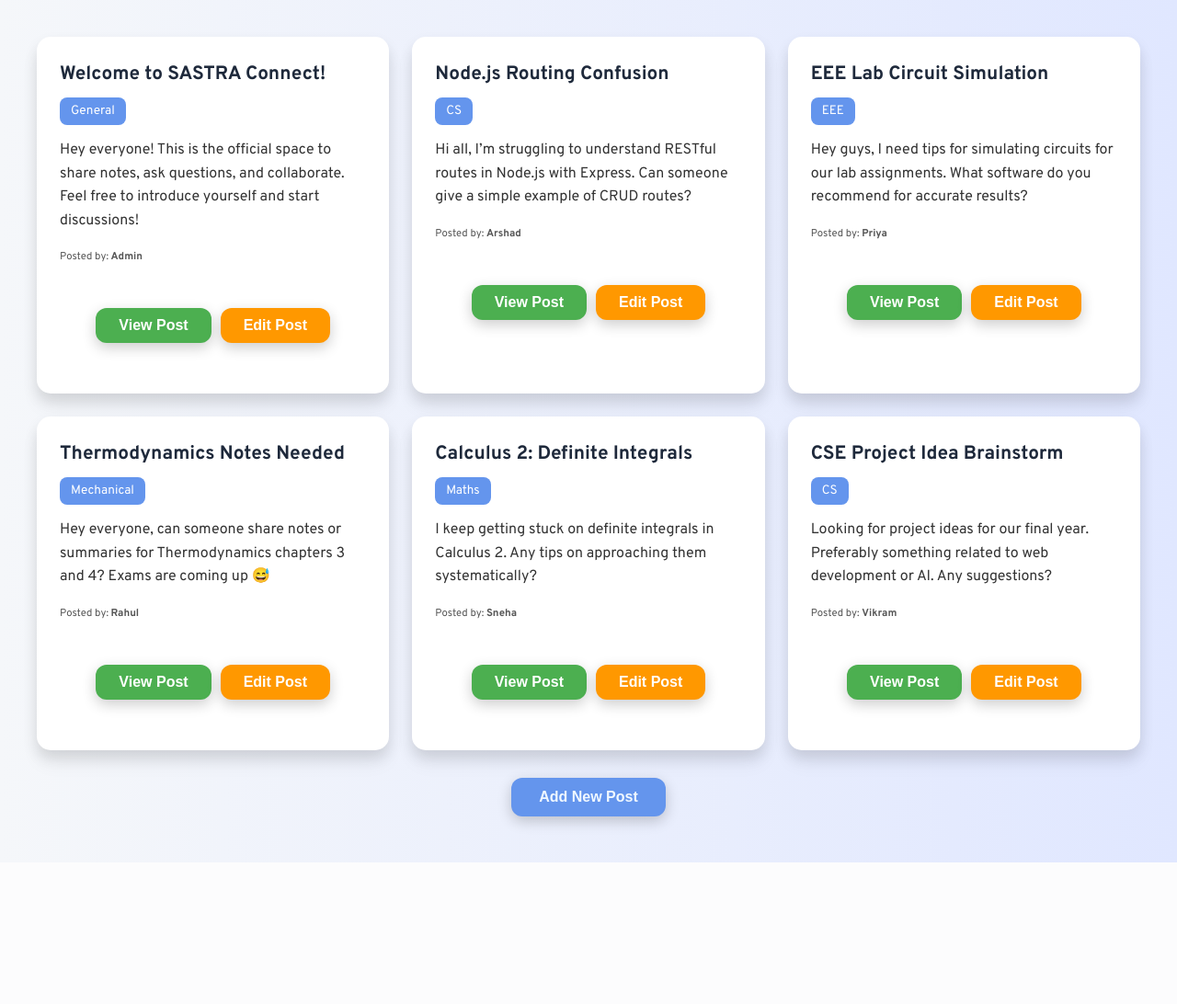
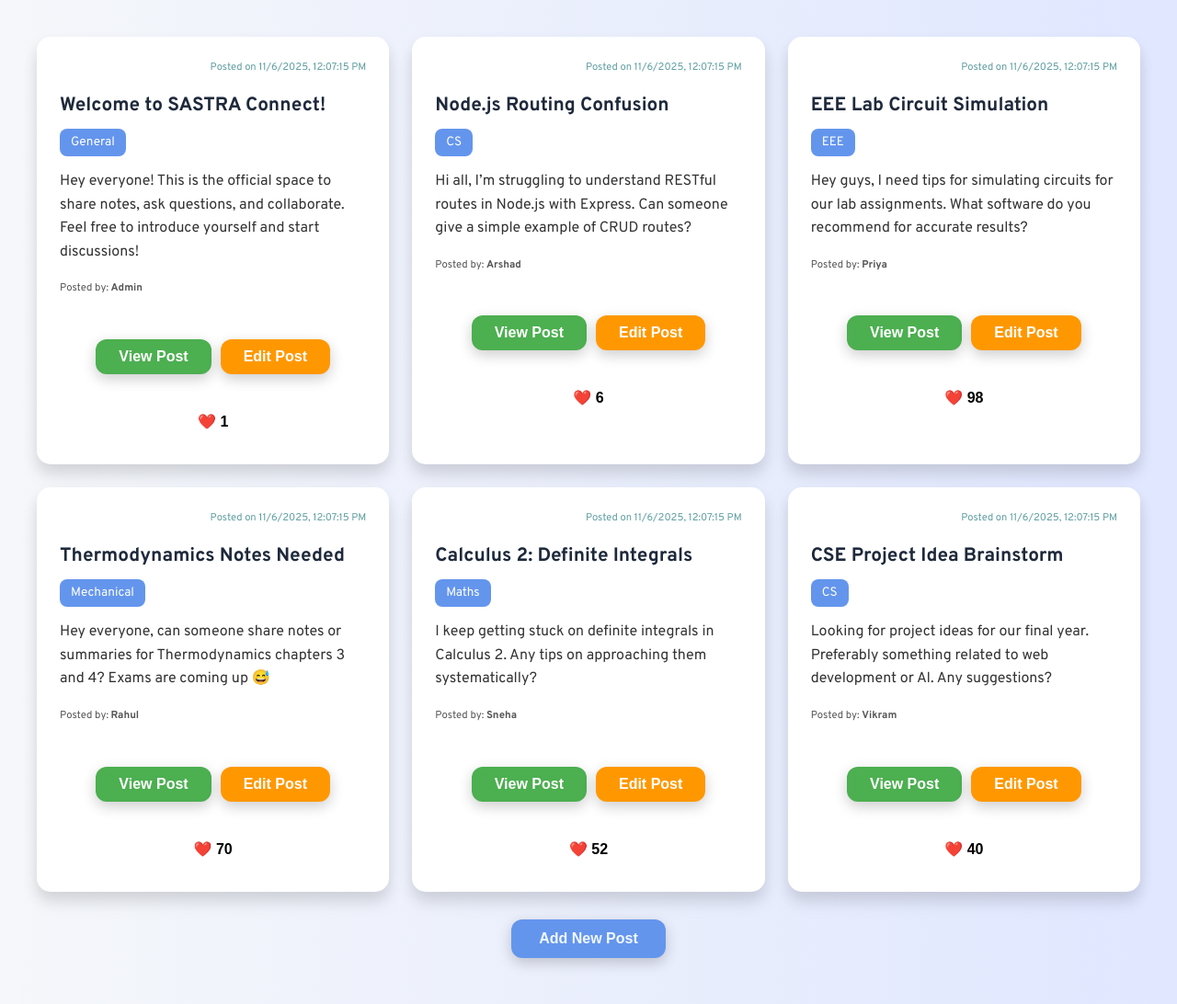
Before and after one commit to ArshadAhmedShaik/SASTRAConnectLite, a Node server app: page /posts in a window 1280 px wide. Shown: the part 140-1232 px from the top of the page at 92% size. Before the commit the page ends 1078 px from the top, so only its background shows below. Run offline with Node 20, Linux system fonts and the light colour scheme.

Commit message:
adds like feature and date uploaded feature

```diff
--- a/app.js
+++ b/app.js
@@ -16,7 +16,13 @@ app.use(express.urlencoded(
 ));
 app.use(methodOverride('_method'));
 
+function randomNumberOfLikes() {
+    return Math.floor(Math.random() * 101);
+}
+
 // I used array as in-memory Storage
+
+let defaultDate = new Date().toLocaleString();
 
 let posts = [
     {
@@ -28,7 +34,9 @@ let posts = [
         comments: [
             { id: uuidv4(), content: "Excited to use this platform! 😄" },
             { id: uuidv4(), content: "Finally a place to share my notes!" }
-        ]
+        ],
+        date: defaultDate,
+        likes: randomNumberOfLikes()
     },
     {
         id: uuidv4(),
@@ -39,7 +47,9 @@ let posts = [
         comments: [
             { id: uuidv4(), content: "Sure! GET, POST, PUT, DELETE correspond to read, create, update, delete. Docs have examples too." },
             { id: uuidv4(), content: "You can check my GitHub repo, I have a small project showing this." }
-        ]
+        ],
+        date: defaultDate,
+        likes: randomNumberOfLikes()
     },
     {
         id: uuidv4(),
@@ -51,7 +61,9 @@ let posts = [
             { id: uuidv4(), content: "Proteus is good for beginners." },
             { id: uuidv4(), content: "I always use Multisim, it makes debugging circuits easier." },
             { id: uuidv4(), content: "LTSpice is free and powerful if you’re okay with a learning curve." }
-        ]
+        ],
+        date: defaultDate,
+        likes: randomNumberOfLikes()
     },
     {
         id: uuidv4(),
@@ -62,7 +74,9 @@ let posts = [
         comments: [
             { id: uuidv4(), content: "I have a PDF, I can send it over." },
             { id: uuidv4(), content: "Check the lecture slides, they cover most of it." }
-        ]
+        ],
+        date: defaultDate,
+        likes: randomNumberOfLikes()
     },
     {
         id: uuidv4(),
@@ -74,7 +88,9 @@ let posts = [
             { id: uuidv4(), content: "Break it into parts and use substitution method." },
             { id: uuidv4(), content: "Make sure to check limits after substitution!" },
             { id: uuidv4(), content: "Practice a few problems daily, it helps a lot." }
-        ]
+        ],
+        date: defaultDate,
+        likes: randomNumberOfLikes()
     },
     {
         id: uuidv4(),
@@ -85,7 +101,9 @@ let posts = [
         comments: [
             { id: uuidv4(), content: "You could make a note-sharing platform like this!" },
             { id: uuidv4(), content: "AI-based attendance tracker using face recognition is trending." }
-        ]
+        ],
+        date: defaultDate,
+        likes: randomNumberOfLikes()
     }
 ];
 
@@ -136,14 +154,27 @@ app.post("/posts", (req, res) => {
         content: content,
         author: author,
         subject: subject,
-        comments: []
+        comments: [],
+        date: new Date().toLocaleString(),
+        likes: 0
     }
     posts.push(newPost);
     res.redirect("posts");
 });
 
+app.post("/posts/:id/like", (req, res) => {
+    let { id } = req.params;
+    let post = posts.find((p) => {
+        return p.id === id;
+    });
+    if (post) {
+        post.likes += 1;
+    }
+    res.redirect(`/posts`);
+});
+
 app.delete("/posts/:id/comments/:commentid", (req, res) => {
-        let { id , commentid} = req.params;
+    let { id, commentid } = req.params;
     let post = posts.find((p) => {
         return p.id === id;
     });
--- a/public/css/style.css
+++ b/public/css/style.css
@@ -95,6 +95,22 @@ h1 span {
     gap: 10px;
     justify-content: center;
     margin-top: 15px;
+    align-items: center;
+}
+
+.like-button {
+    background-color: transparent;
+    color: black;
+    box-shadow: none;
+    margin-top: 0;
+    margin-bottom: 0;
+    padding-left: 0.8rem;
+    padding-right: 0.8rem;
+}
+
+.like-button:hover {
+    transform: none;
+    background-color: transparent;
 }
 
 .view-post-btn,
--- a/views/index.ejs
+++ b/views/index.ejs
@@ -21,26 +21,45 @@
     </header>
 
     <main class="container">
-        <% if (posts.length === 0) { %>
+        <% if (posts.length===0) { %>
             <p class="no-posts">No doubts posted yet. Be the first to post!</p>
             <% } %>
 
                 <% for (let post of posts) { %>
                     <article class="post-card">
                         <header class="post-header">
-                    <h2 class="post-title"><%= post.title %></h2>
-                    <span class="post-subject"><%= post.subject %></span>
+                            <p style="color:cadetblue; text-align: end; font-size: 0.7rem; margin-bottom: 1rem;">Posted
+                                on <%= post.date %>
+                            </p>
+                            <h2 class="post-title">
+                                <%= post.title %>
+                            </h2>
+                            <span class="post-subject">
+                                <%= post.subject %>
+                            </span>
                         </header>
                         <div class="post-body">
-                    <p class="post-content"><%= post.content || "No description provided." %></p>
+                            <p class="post-content">
+                                <%= post.content || "No description provided." %>
+                            </p>
                         </div>
                         <footer class="post-footer">
-                    <small>Posted by: <strong><%= post.author %></strong></small>
+                            <small>Posted by: <strong>
+                                    <%= post.author %>
+                                </strong></small>
                         </footer>
                         <div class="post-buttons">
-                    <a href="/posts/<%= post.id %>"><button class="view-post-btn" type="button">View Post</button></a>
-                    <a href="/posts/<%= post.id %>/edit"><button class="edit-post-btn" type="button">Edit Post</button></a>
+                            <a href="/posts/<%= post.id %>"><button class="view-post-btn" type="button">View
+                                    Post</button></a>
+                            <a href="/posts/<%= post.id %>/edit"><button class="edit-post-btn" type="button">Edit
+                                    Post</button></a>
                         </div>
+
+
+                        <form method="POST" action="/posts/<%= post.id %>/like">
+                                <button class="like-button">❤️ <%= post.likes %></button>
+                        </form>
+
                     </article>
                     <% } %>
     </main>
--- a/views/show.ejs
+++ b/views/show.ejs
@@ -189,7 +189,7 @@
             <% } else { %>
                 <% for (let comment of post.comments) { %>
                     <div class="comment"><%= comment.content %></div>
-                    <form action="/posts/<%= post.id %>/comments/<%= comment.id %>?_method=DELETE" method="POST">
+                    <form action="/posts/<%= post.id %>/comments/<%= comment.id %>?_method=DELETE" onsubmit="return confirm('Are you sure you want to delete this comment?');" method="POST">
                             <button type="submit" class="delete-btn">Delete Comment</button>
                     </form>
                 <% } %>
```
Lines whose indentation alone changed are shown as unchanged.
